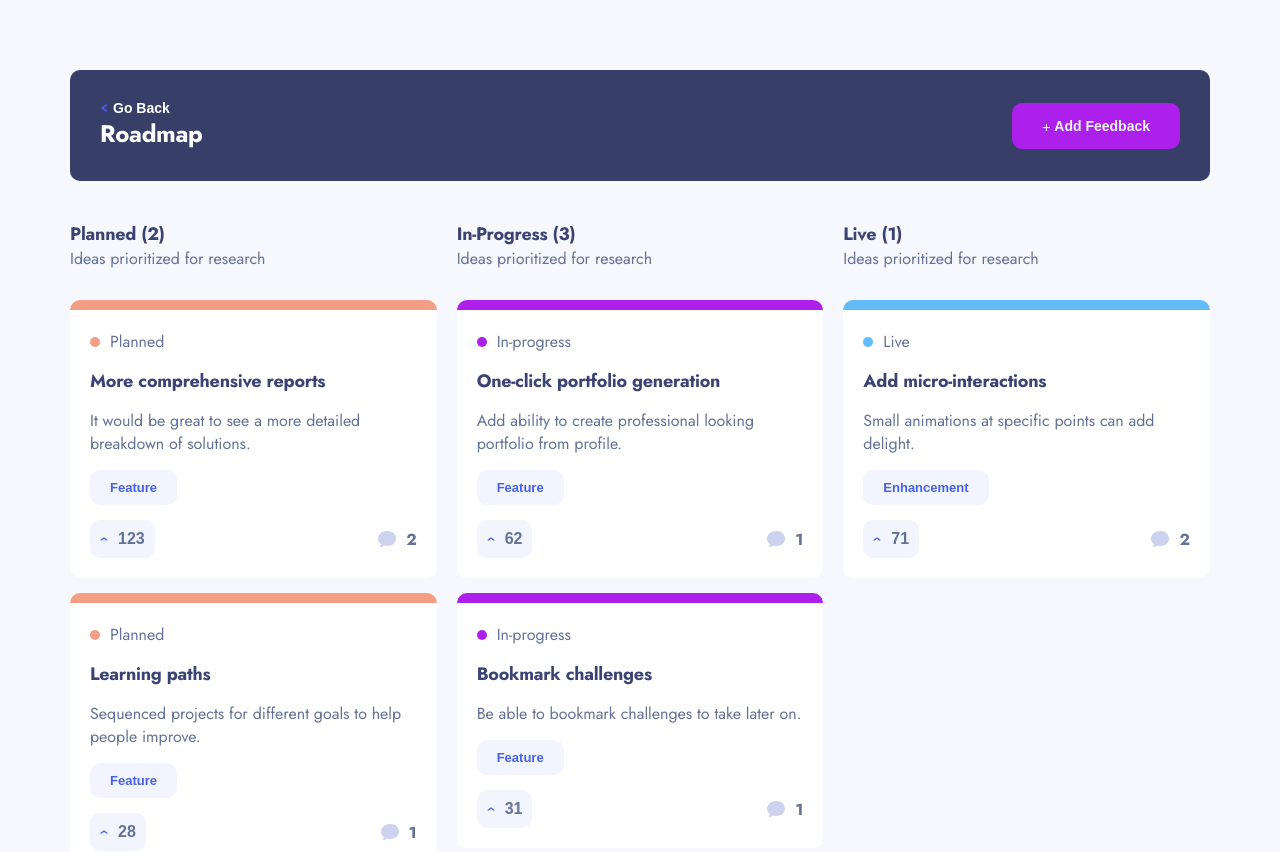
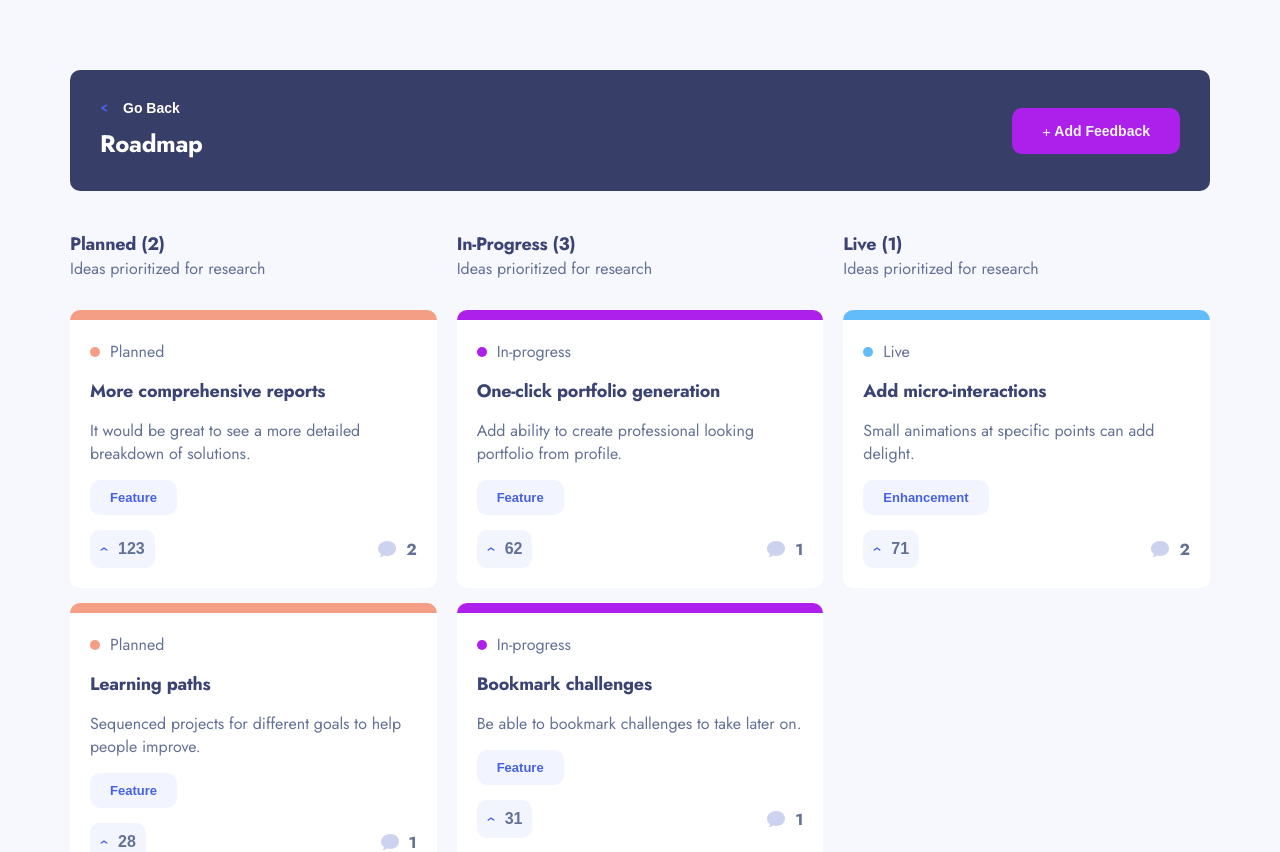
Before and after one commit to curlos/product-feedback-app, a Next.js app: page /roadmap in a window 1280 px wide. Shown: the top 852 px of the page. Built offline with nearby package versions, Linux system fonts and the light colour scheme.

Commit message:
Added link to go back button and fixed landing bg

```diff
--- a/pages/roadmap.js
+++ b/pages/roadmap.js
@@ -1,4 +1,5 @@
 import React from 'react'
+import Link from 'next/link'
 import Image from 'next/image'
 import { getData } from '../utils/getData'
 import styles from '../styles/RoadmapPage.module.scss'
@@ -20,10 +21,12 @@ const roadmap = () => {
 
       <div className={styles.header}>
         <div>
-          <button className={styles.backButton}>
-            <Image src="/assets/shared/icon-arrow-left.svg" alt="" width={8} height={8} />
-            Go Back
-          </button>
+          <Link href={`/`} passHref>
+            <button className={styles.backButton}>
+              <Image src="/assets/shared/icon-arrow-left.svg" alt="" width={8} height={8} />
+              Go Back
+            </button>
+          </Link>
           <h2>Roadmap</h2>
         </div>
 
--- a/styles/LeftSidebar.module.scss
+++ b/styles/LeftSidebar.module.scss
@@ -10,7 +10,8 @@
   justify-content: flex-end;
   border-radius: 10px;
   padding: 30px;
-  background: radial-gradient(128.88% 128.88% at 103.9% -10.39%, #E84D70 0%, #A337F6 53.09%, #28A7ED 100%);
+  background: url('/assets/suggestions/desktop/background-header.png');
+  background-size: cover;
   height: 137px;
 
   color: #FFFFFF;
--- a/styles/RoadmapPage.module.scss
+++ b/styles/RoadmapPage.module.scss
@@ -18,11 +18,12 @@
       background-color: transparent;
       display: flex;
       align-items: center;
-      gap: 5px;
+      gap: 15px;
       font-size: 14px;
       font-weight: bold;
       cursor: pointer;
       color: #FFFFFF;
+      margin-bottom: 10px;
 
       &:hover {
         text-decoration: underline;
```
